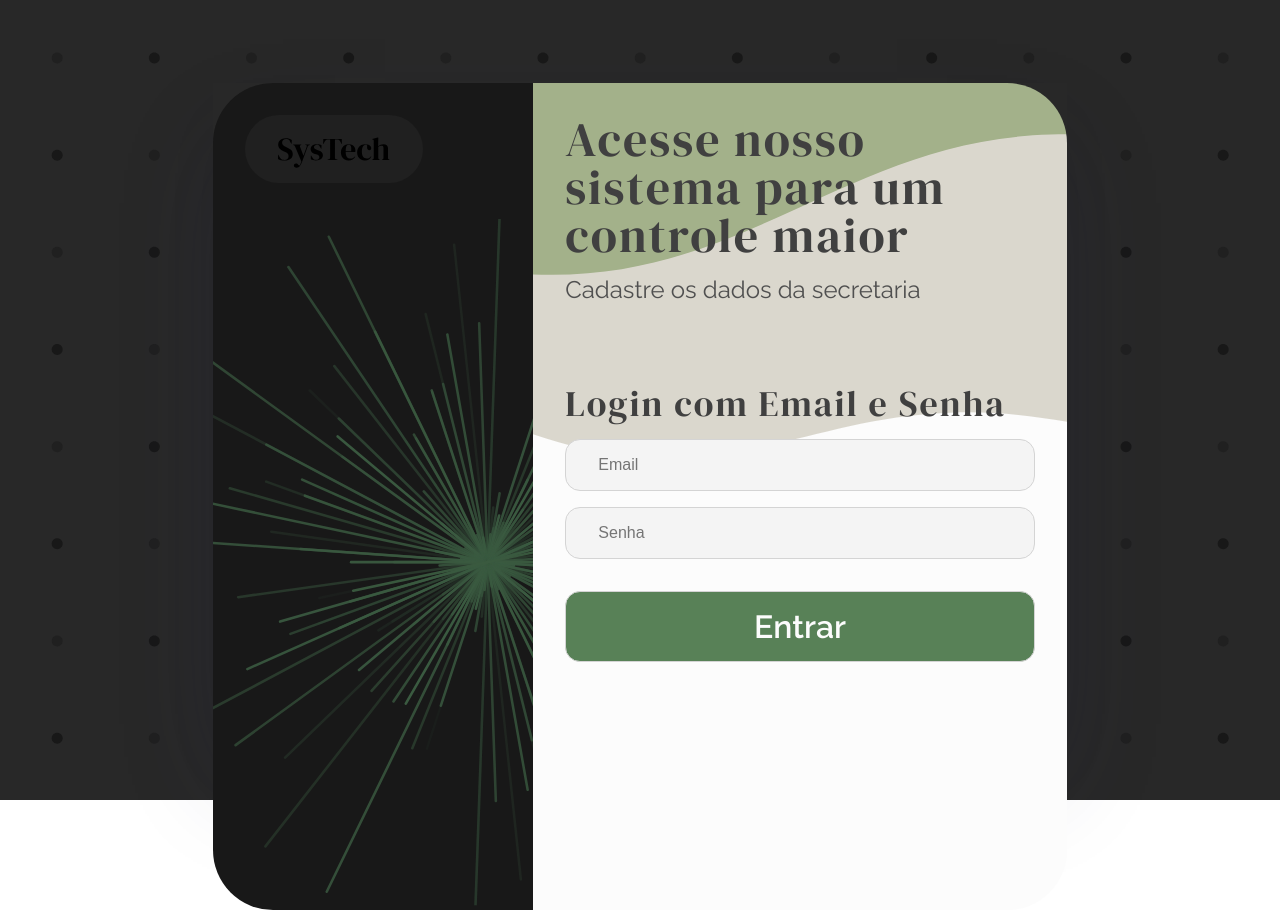
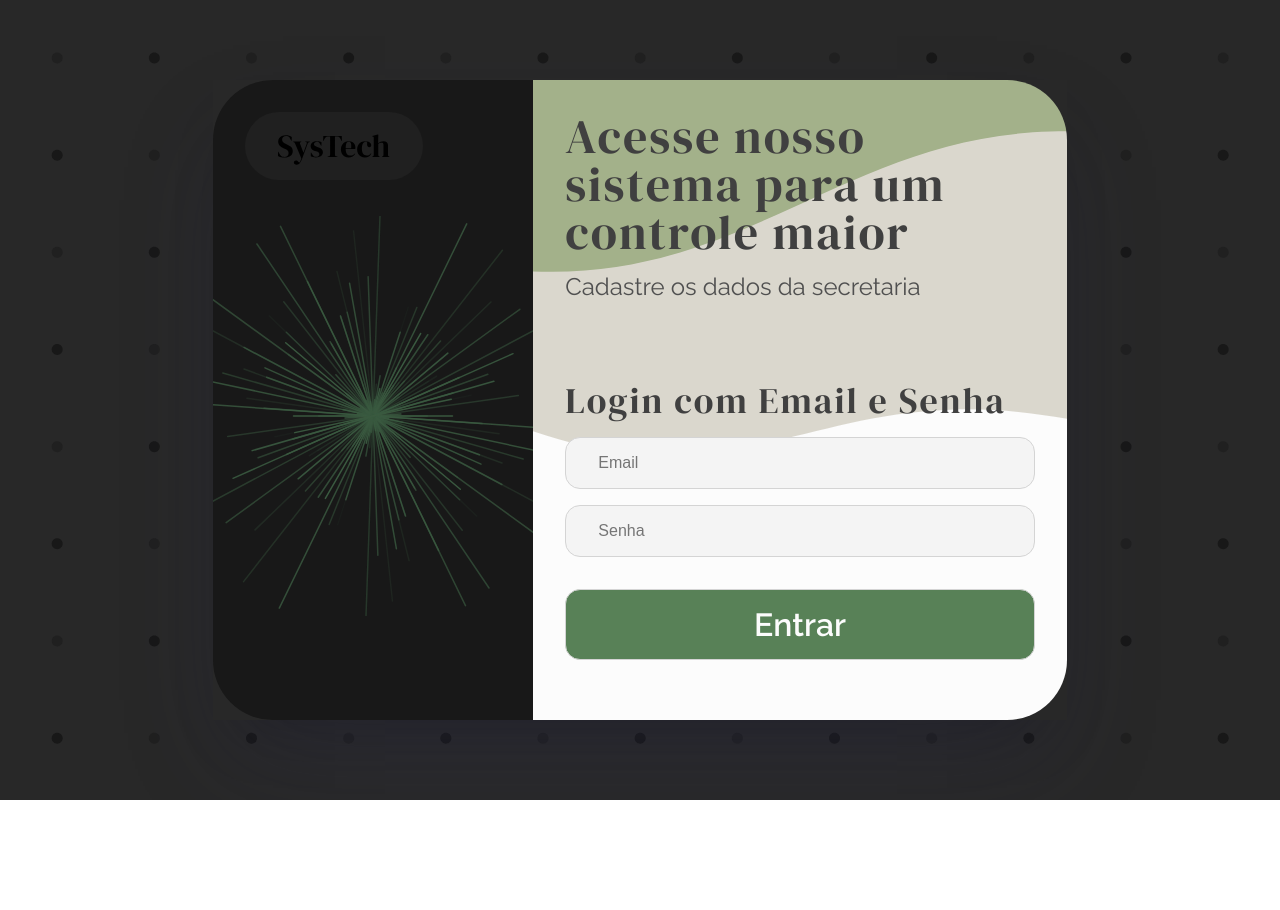
Before and after one commit to jorgeSilva/projeto_educacao_acao, a React (Create React App) app: page / in a window 1280 px wide. After the commit the page ends 800 px from the top, so only its background shows below. Built offline with nearby package versions, Linux system fonts and the light colour scheme.

Commit message:
fix - segunda correção no svg da tela de login

```diff
--- a/src/login/Login.module.css
+++ b/src/login/Login.module.css
@@ -30,7 +30,14 @@
 
 .login__svg__icon{
   width: auto;
-  height: 80%;
+  display: flex;
+  align-items: center;
+  justify-content: center;
+}
+
+.login__svg__icon svg{
+  width: auto;
+  height: 100%;
 }
 
 .login__rigth__side{
```
